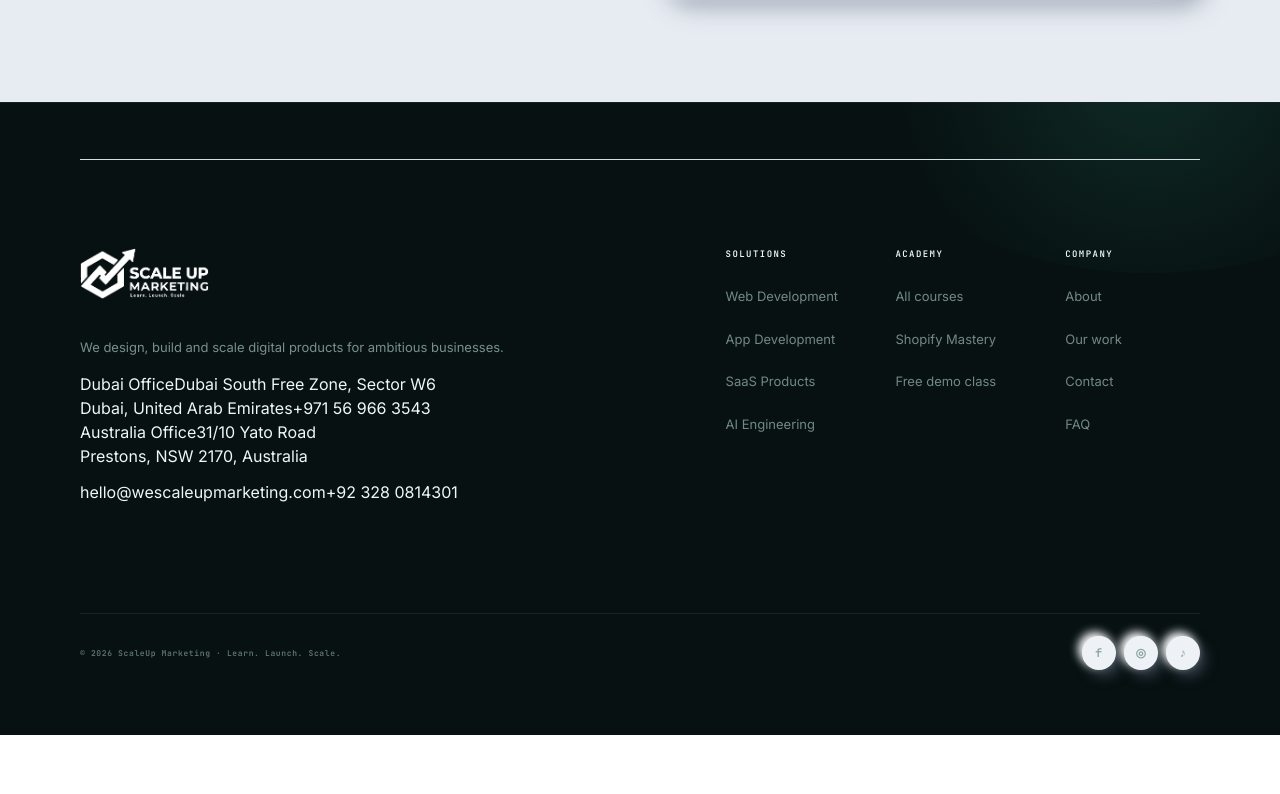
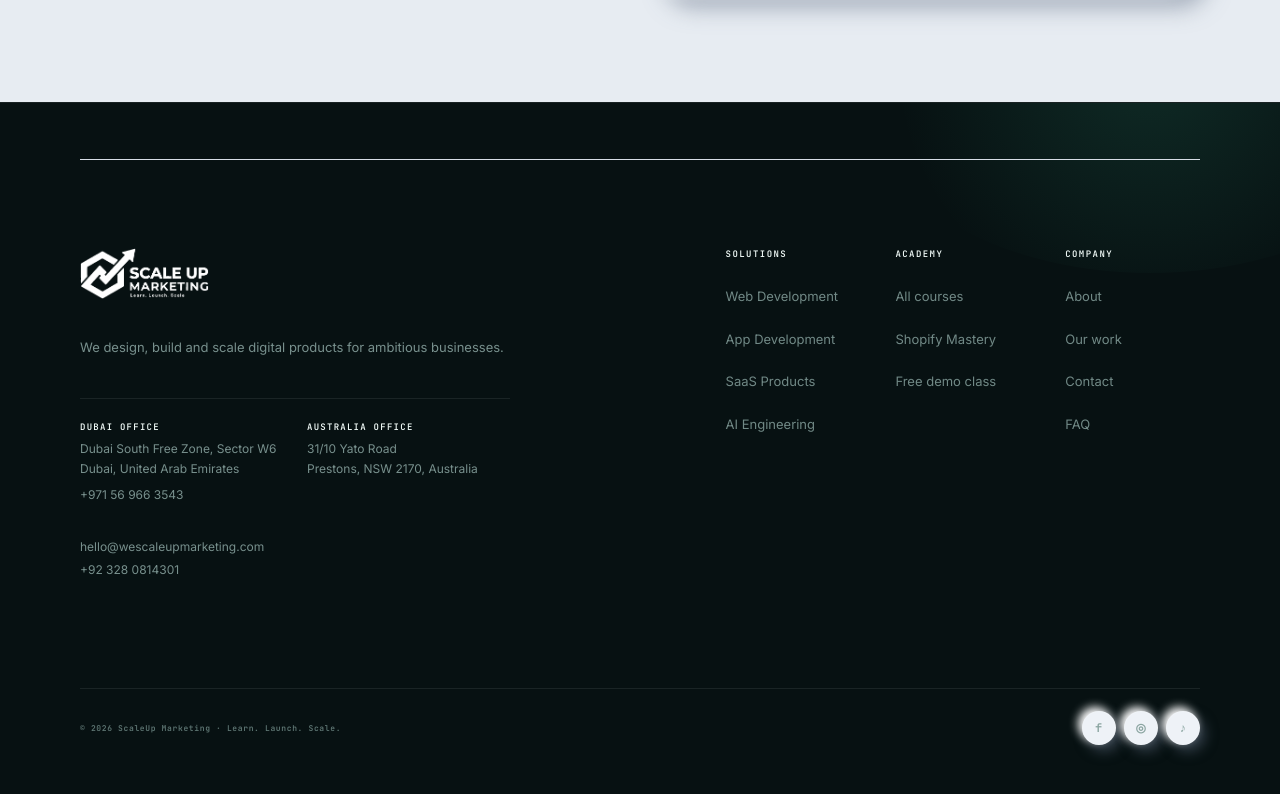
Before and after one commit to etsywisecart-ctrl/scaleup-marketing-website, a Next.js app in the folder web/: page / in a window 1280 px wide. Shown: the part 9233-10027 px from the top of the page. Before the commit the page ends 9968 px from the top, so only its background shows below. Built offline with nearby package versions, Linux system fonts and the light colour scheme; no server answers.

Commit message:
Style office address and contact details in footer

```diff
--- a/web/src/app/globals.css
+++ b/web/src/app/globals.css
@@ -814,3 +814,12 @@ a{ color:inherit; text-decoration:none; }
 .footer-social a:hover{color:#071112;background:#4bdcaf;border-color:#4bdcaf;transform:translateY(-2px)}
 @media(max-width:800px){.footer-top{grid-template-columns:1fr;gap:55px;padding:65px 0 55px}.footer-brand{max-width:520px}.footer-cols{gap:22px}}
 @media(max-width:520px){.footer-cols{grid-template-columns:1fr 1fr;row-gap:38px}.footer-col:last-child{grid-column:1/-1}.footer-bot{padding:22px 0;align-items:flex-start;flex-direction:column;line-height:1.6}.footer-social{align-self:flex-start}}
+
+
+.footer-offices{display:grid;grid-template-columns:1fr 1fr;gap:24px;margin:26px 0 22px;padding-top:22px;border-top:1px solid rgba(255,255,255,.08)}
+.footer-office{display:flex;flex-direction:column;gap:6px;color:#78908d;font-size:12px;line-height:1.65}
+.footer-office-label{color:#eef8f5;font:700 9px var(--mono);letter-spacing:.14em;text-transform:uppercase}
+.footer-office a,.footer-contact a{color:#78908d;transition:color .2s ease}
+.footer-office a:hover,.footer-contact a:hover{color:#4bdcaf}
+.footer-contact{display:flex;flex-direction:column;gap:5px;font-size:12px}
+@media(max-width:520px){.footer-offices{grid-template-columns:1fr;gap:18px}}
```
